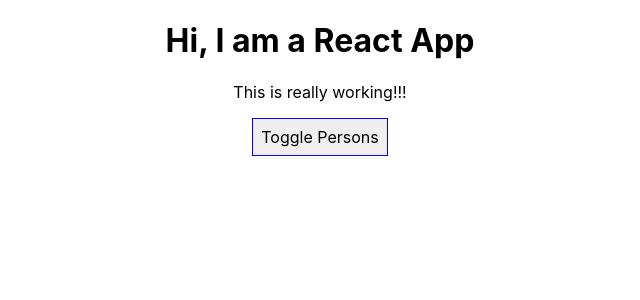
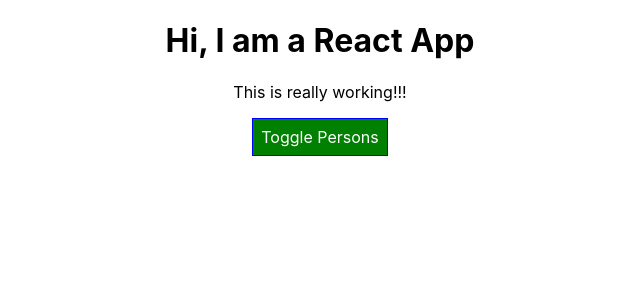
Before and after one commit to commander/react-complete-guide, a React (Create React App) app: page / in a window 1280 px wide. Shown: the top 300 px of the page, without its empty margins (320-960 px from the left). Built offline with nearby package versions, Linux system fonts and the light colour scheme.

Commit message:
Added a little bit of styles

```diff
--- a/src/App.css
+++ b/src/App.css
@@ -1,3 +1,11 @@
 .App {
   text-align: center;
 }
+
+.red {
+  color: red;
+}
+
+.bold {
+  font-weight: bold;
+}
--- a/src/App.js
+++ b/src/App.js
@@ -1,7 +1,6 @@
 import React, { Component } from 'react';
 import './App.css';
 import Person from './Person/Person';
-
 
 class App extends Component {
   state = {
@@ -51,7 +50,8 @@
 
   render() {
     const style = {
-      backgroundcolor: 'while',
+      backgroundColor: 'green',
+      color: 'white',
       font: 'inherit',
       border: '1px solid blue',
       padding: '8px',
@@ -73,12 +73,23 @@
             })}
         </div>
       );
+
+      style.backgroundColor = 'red';
+    }
+
+    const classes = [];
+    if(this.state.persons.length <= 2) {
+      classes.push('red');
+    }
+
+    if(this.state.persons.length <= 1) {
+      classes.push('bold');
     }
 
     return (
       <div className="App">
         <h1>Hi, I am a React App</h1>
-        <p>This is really working!!!</p>
+        <p className={classes.join(' ')}>This is really working!!!</p>
         <button style={style}
           onClick={this.togglePersonsHandler}>Toggle Persons</button>
           {persons}
--- a/src/Person/Person.js
+++ b/src/Person/Person.js
@@ -2,6 +2,7 @@
 import './Person.css';
 
 const person = (props) => {
+
     return (
         <div className='Person'>
             <p onClick={props.click}>I'm {props.name} and I am {props.age} years old!!</p>
```
